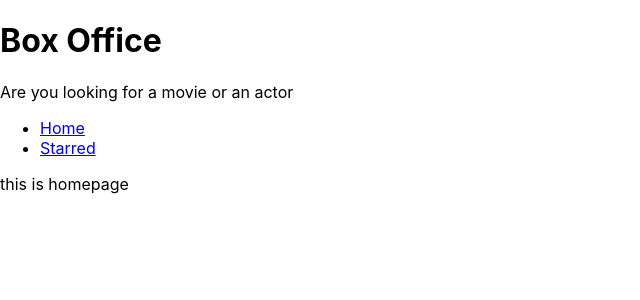
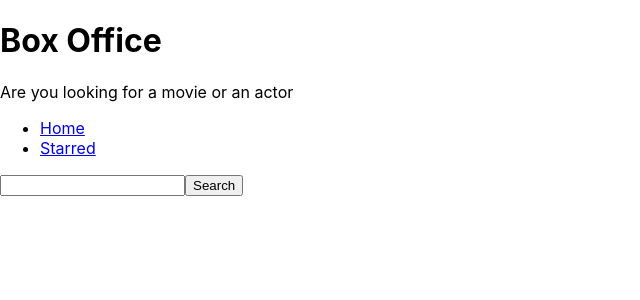
Before and after one commit to fayizmk/box-office, a React (Create React App) app: page / in a window 1280 px wide. Shown: the top 300 px of the page, without its empty margins (0-640 px from the left). Built offline with nearby package versions, Linux system fonts and the light colour scheme.

Commit message:
created input and fetch results from api

```diff
--- a/src/pages/Home.jsx
+++ b/src/pages/Home.jsx
@@ -1,8 +1,40 @@
-import React from 'react';
+import React, { useState } from 'react';
 import { MainPageLayout } from '../components/MainPageLayout';
 
 const Home = () => {
-  return <MainPageLayout>this is homepage</MainPageLayout>;
+  const [input, setInput] = useState('');
+
+  const onInputchange = ev => {
+    setInput(ev.target.value);
+    console.log(ev);
+  };
+  const onSearch = () => {
+    // https://api.tvmaze.com/search/shows?q=men
+
+    fetch(`https://api.tvmaze.com/search/shows?q=${input}`)
+      .then(r => r.json())
+      .then(result => {
+        console.log(result);
+      });
+  };
+  const onKeyDown = ev => {
+    if (ev.keyCode === 13) {
+      onSearch();
+    }
+  };
+  return (
+    <MainPageLayout>
+      <input
+        type="text "
+        onChange={onInputchange}
+        onKeyDown={onKeyDown}
+        value={input}
+      />
+      <button type="button" onClick={onSearch}>
+        Search
+      </button>
+    </MainPageLayout>
+  );
 };
 
 export default Home;
```
